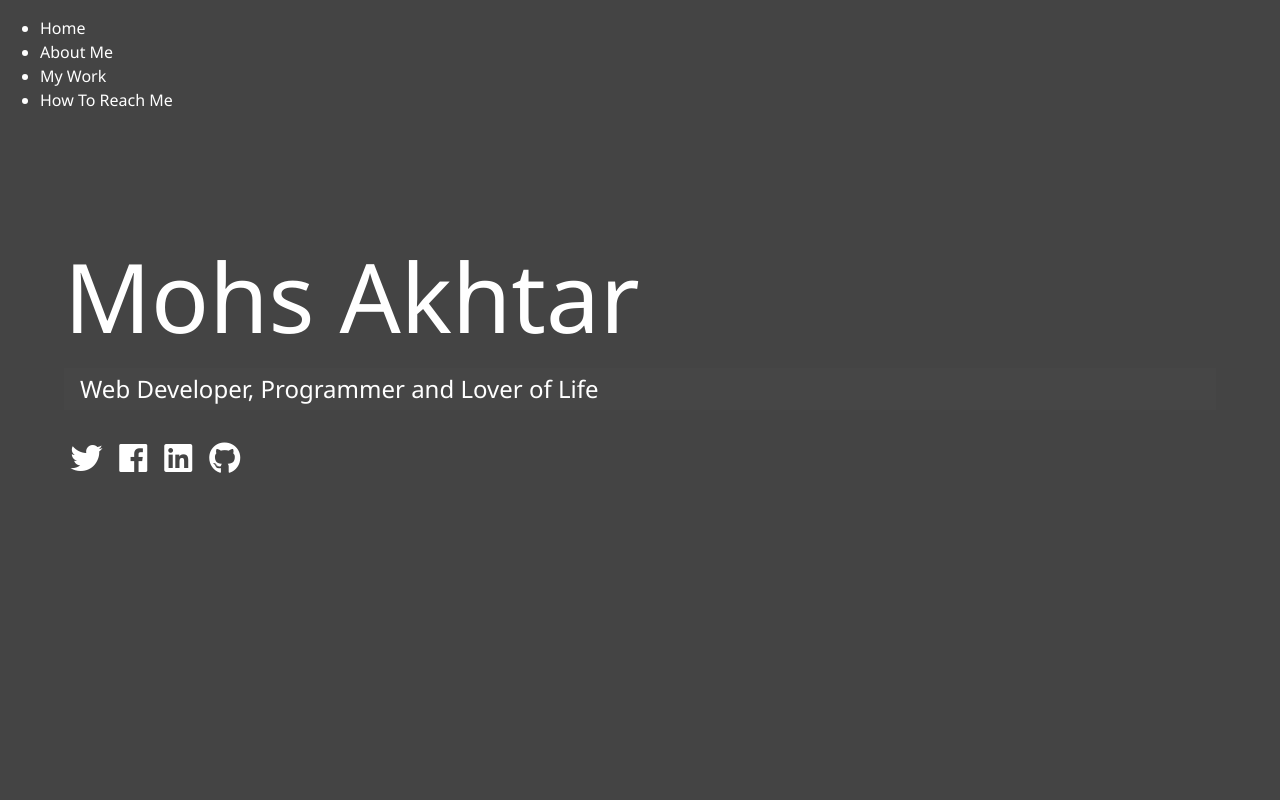
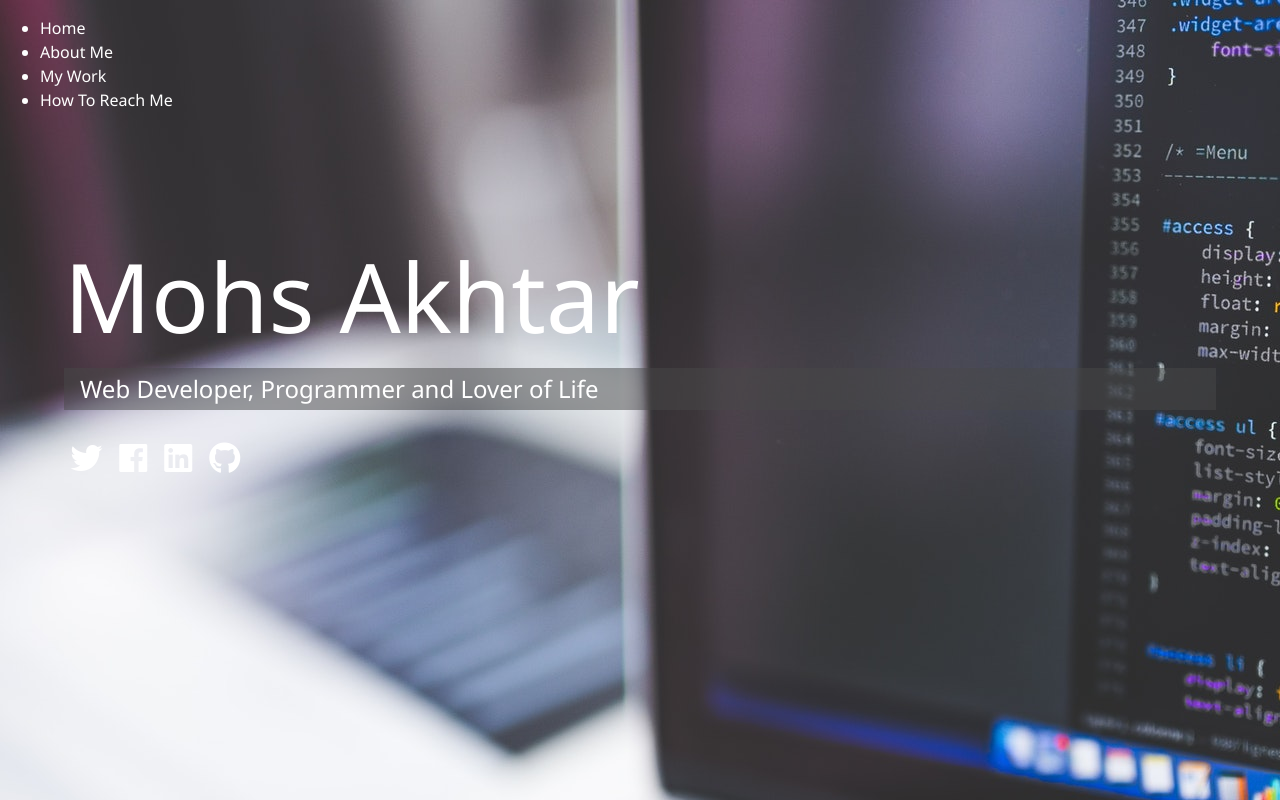
Before and after one commit to MohsAkhtar/css-modern-portfolio-website, a website: page dist/index.html in a window 1280 px wide. Drawn offline with Linux system fonts and the light colour scheme.

Commit message:
Added background image which only appears with mixin

```diff
--- a/scss/main.scss
+++ b/scss/main.scss
@@ -9,6 +9,11 @@ $background-opacity: 0.9;
 }
 
 @mixin background {
+  @if $show-home-image {
+    &#bg-img {
+      background: $home-image;
+    }
+  }
 }
 
 * {
```
Also changed, not shown: dist/css/main.css, dist/index.html.
